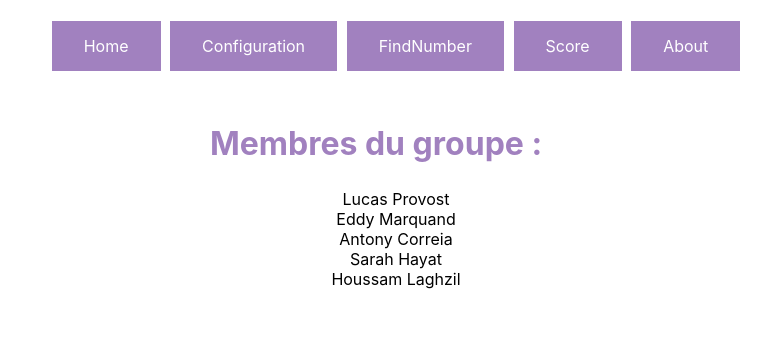
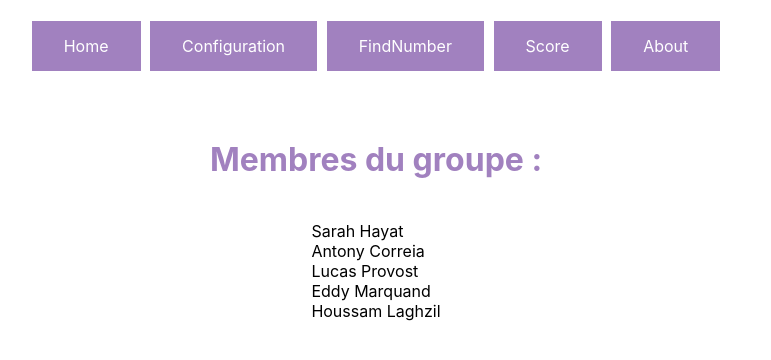
Before and after one commit to Lrt95/td2, a React (Create React App) app: page /About in a window 1280 px wide. Shown: the top 360 px of the page, without its empty margins (264-1035 px from the left). Built offline with nearby package versions, Linux system fonts and the light colour scheme.

Commit message:
Change CSS and About.js

```diff
--- a/src/App.css
+++ b/src/App.css
@@ -31,6 +31,13 @@ th{
     padding: 15px;
     color: red;
 }
+
+ul {
+    display: inline-block;
+    text-align: left;
+    padding: 0;
+}
+
 
 nav li {
     display: inline-block;
--- a/src/components/About.js
+++ b/src/components/About.js
@@ -1,17 +1,23 @@
 import React from "react";
 export default class About extends React.Component{
+
+    constructor(props) {
+        super(props);
+        this.state = {nameTab: ["Sarah Hayat", "Antony Correia", "Lucas Provost", "Eddy Marquand", "Houssam Laghzil"]}
+    }
     render() {
         return (
+            <div>
+                <div>
+                    <h2>Membres du groupe :</h2>
+                </div>
+                <ul>
+                    {
+                    this.state.nameTab.map(i => <li value={i} key={i} > {i} </li>)
+                    }
+                </ul>
+            </div>
 
-            <div>
-            <h2> Membres du groupe : </h2>
-                <ul>
-                <li> Lucas Provost </li>
-                <li> Eddy Marquand </li>
-                <li> Antony Correia </li>
-                <li> Sarah Hayat </li>
-                <li> Houssam Laghzil </li>
-                </ul>
-            </div>)
+        )
     }
 }
```
